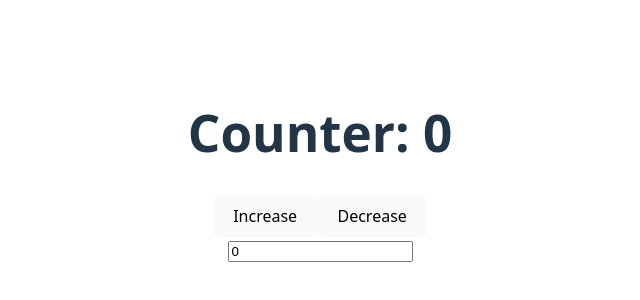
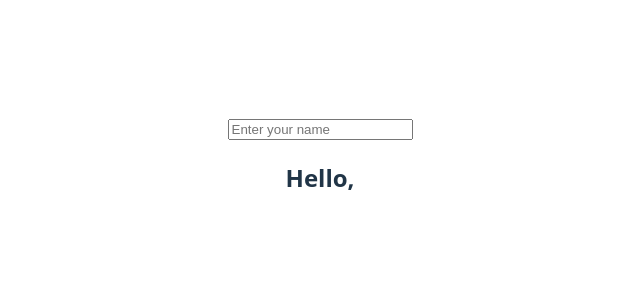
Before and after one commit to roirude/learn_react, a React (Vite) app in the folder hook-practice/: page / in a window 1280 px wide. Shown: the part 234-534 px from the top of the page, without its empty margins (320-960 px from the left). Built offline with nearby package versions, Linux system fonts and the light colour scheme.

Commit message:
Create custom hooks

```diff
--- a/hook-practice/src/App.tsx
+++ b/hook-practice/src/App.tsx
@@ -1,60 +1,19 @@
-
-import { useReducer } from 'react'
 import './App.css'
+import useLocalStorage from './hooks/useLocalStorage'
 
 function App() {
-  const initialState = { counter: 0 }
 
-  interface State {
-    counter: number;
-  }
-
-  interface IncreaseAction {
-    type: "increase";
-  }
-
-  interface DecreaseAction {
-    type: "decrease";
-  }
-
-  interface InputAction {
-    type: "input";
-    payload: number
-  }
-
-  type Action = IncreaseAction | DecreaseAction | InputAction;
-
-  const reducer = (state: State, action: Action): State => {
-    switch (action.type) {
-      case "increase": {
-        return { counter: state.counter + 1 }
-      }
-      case "decrease": {
-        return { counter: state.counter - 1 }
-      }
-      case "input": {
-        return { counter: action.payload }
-      }
-      default: {
-        return state
-      }
-    }
-  }
-
-  const [state, dispatch] = useReducer(reducer, initialState)
+  const [name, setName] = useLocalStorage('username', '')
 
   return (
     <>
-      <h1>Counter: {state.counter}</h1>
-      <button onClick={() => dispatch({ type: "increase" })}>Increase</button>
-      <button onClick={() => dispatch({ type: "decrease" })}>Decrease</button>
-      <br />
       <input
-        type="number"
-        placeholder='enter number'
-        value={state.counter}
-        onChange={(e) => dispatch({ type: "input", payload: Number(e.target.value) })}
+        type="text"
+        placeholder='Enter your name'
+        value={name}
+        onChange={(e) => setName(e.target.value)}
       />
+      <h2>Hello, {name}</h2>
     </>
   )
 }
--- /dev/null
+++ b/hook-practice/src/hooks/useLocalStorage.tsx
@@ -0,0 +1,17 @@
+import { useEffect, useState } from "react"
+
+function useLocalStorage<T>(key: string, initialValue: T): [T, React.Dispatch<React.SetStateAction<T>>] {
+
+    const [value, setValue] = useState<T>(() => {
+        const item = localStorage.getItem(key);
+        return item !== null ? JSON.parse(item) as T : initialValue;
+    });
+
+    useEffect(() => {
+        localStorage.setItem(key, JSON.stringify(value));
+    }, [value, key]);
+
+    return [value, setValue];
+}
+
+export default useLocalStorage
```
